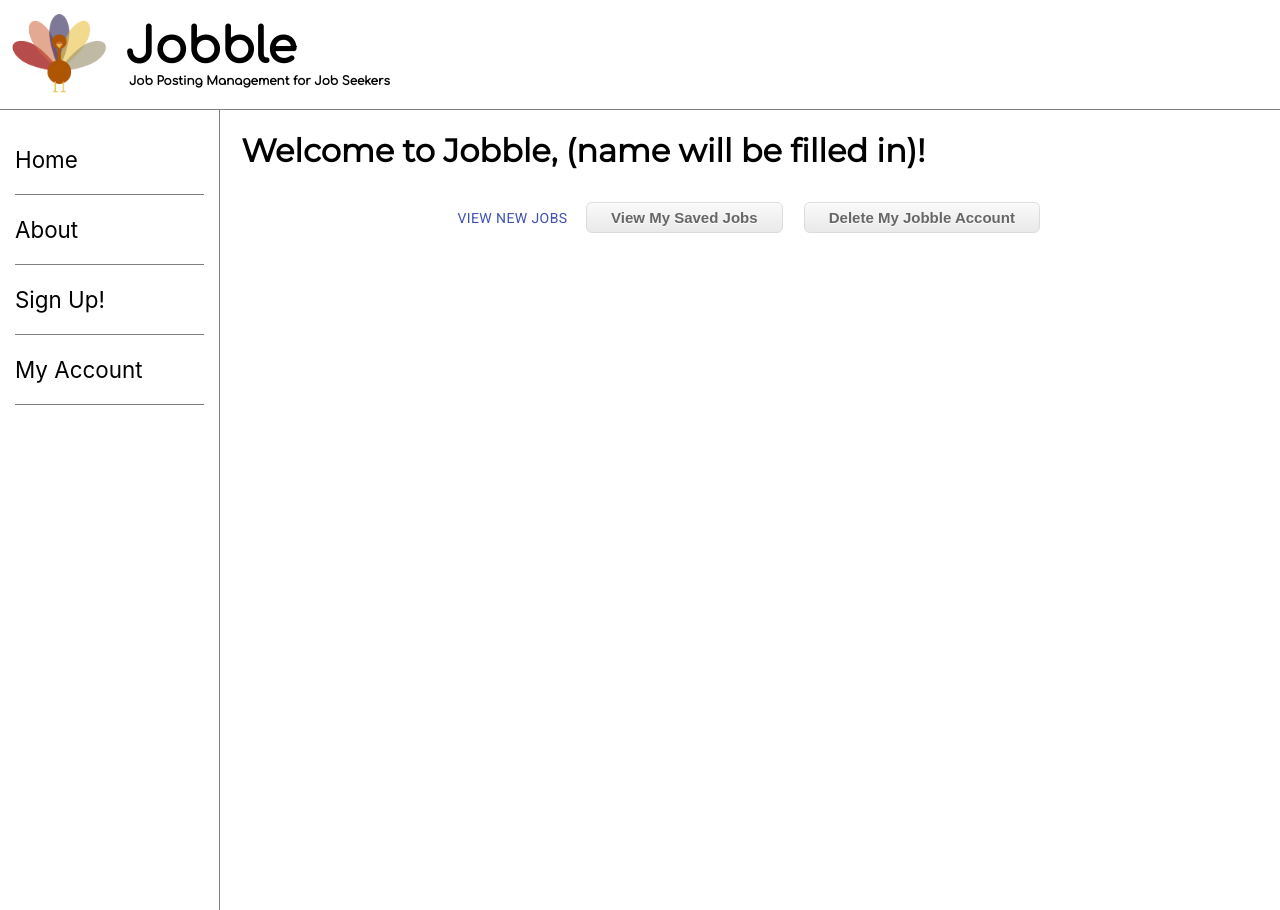
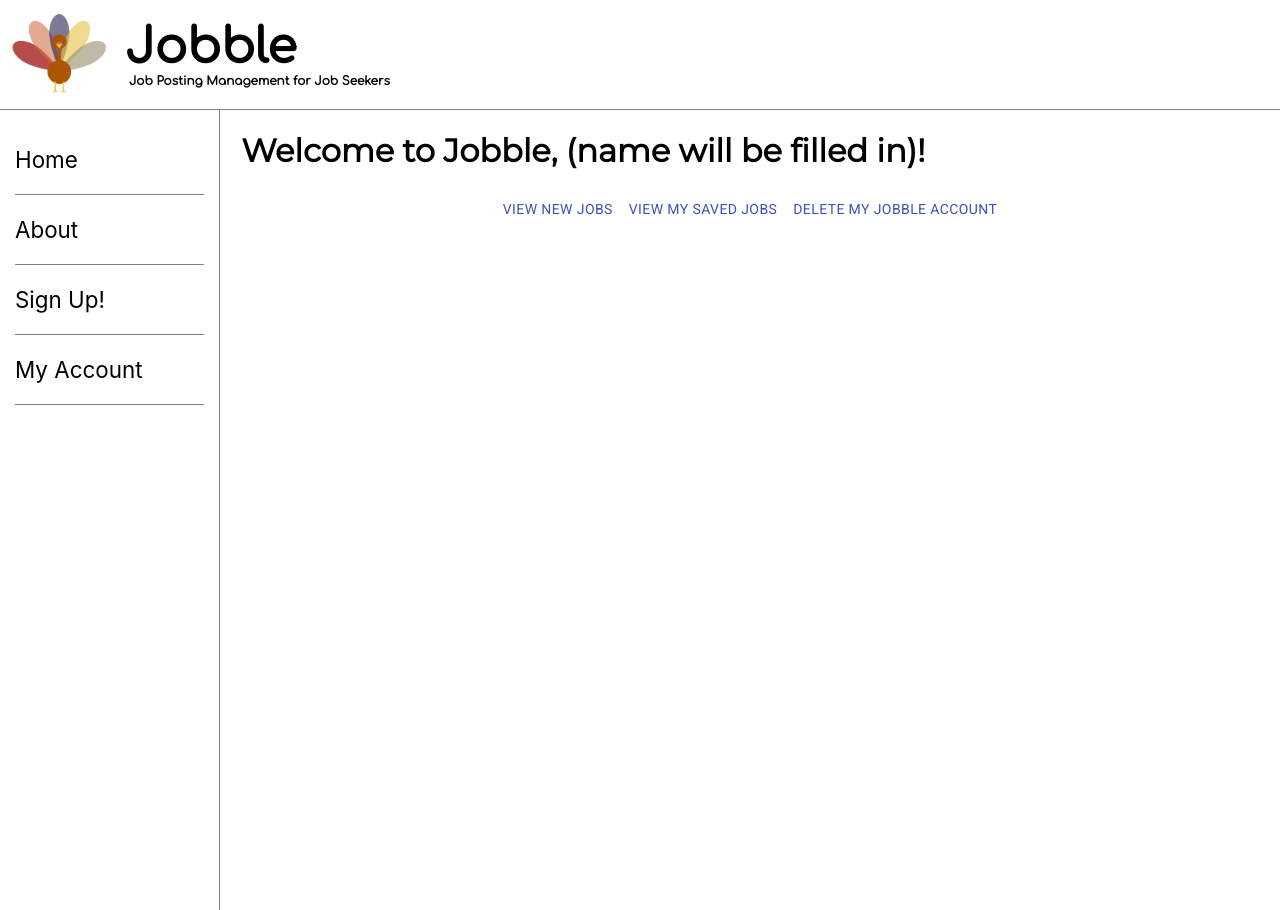
Before and after one commit to javascriptures/jobble-frontend, a React (Create React App) app: page /userhome in a window 1280 px wide. Built offline with nearby package versions, Linux system fonts and the light colour scheme.

Commit message:
Add 'View My Saved Jobs' button and route

```diff
--- a/src/App.js
+++ b/src/App.js
@@ -10,6 +10,7 @@ import UserHome from './Components/UserHome';
 import Login from './Components/Login';
 import SignUp from './Components/SignUp';
 import Jobs from './Components/Jobs';
+import SavedJobs from './Components/SavedJobs';
 import JobContainer from './Components/JobContainer';
 import Goodbye from './Components/Goodbye';
 
@@ -26,6 +27,7 @@ const App = () => {
           <Route exact path="/signup" component={SignUp} />
           <Route exact path="/userhome" component={UserHome} />
           <Route exact path="/review" component={Jobs} />
+          <Route exact path="/savedjobs" component={SavedJobs} />
           <Route exact path="/jobs/:id" component={JobContainer} />
           <Route exact path="/goodbye" component={Goodbye} />
         </Switch>
--- a/src/Components/Jobs.js
+++ b/src/Components/Jobs.js
@@ -5,11 +5,9 @@ import JobContainer from './JobContainer';
 
 const Jobs = props => {
   const [jobs, setJobs] = useState([]);
-  // const [job, setJob] = useState({});
   const [error, setError] = useState(false);
 
   useEffect(() => {
-    // const url = `${APIURL}/jobs/refresh`;
     const url = `${APIURL}/jobs`;
     fetch(url)
       .then(response => response.json())
--- a/src/Components/SavedJobs.js
+++ b/src/Components/SavedJobs.js
@@ -12,8 +12,8 @@ const SavedJobs = props => {
     const url = `${APIURL}/jobs`;
     fetch(url)
       .then(response => response.json())
-      .then(jobs => {
-        setSavedJobs(jobs);
+      .then(savedjobs => {
+        setSavedJobs(savedjobs);
       })
       .catch(error => {
         console.log('Error: ', error);
@@ -25,7 +25,7 @@ const SavedJobs = props => {
 
   // Check if we have our jobs
   // Display "Loading..." if not
-  if (jobs.length === 0) {
+  if (savedjobs.length === 0) {
     return <div>Loading...</div>;
   }
 
@@ -35,7 +35,7 @@ const SavedJobs = props => {
 
   return (
     <ul>
-      {jobs.map(job => (
+      {savedjobs.map(job => (
         <li className="JobLists" key={job._id}>
           <Link to={`jobs/${job._id}`}>
             <Route
--- a/src/Components/UserHome.js
+++ b/src/Components/UserHome.js
@@ -18,12 +18,12 @@ const UserHome = () => {
         <Button color="primary" component={Link} to="/review">
           View New Jobs
         </Button>
-        <button className="UserHomeButton" onClick={viewSavedJobs}>
+        <Button color="primary" component={Link} to="/savedjobs">
           View My Saved Jobs
-        </button>
-        <button className="UserHomeButton" onClick={deleteAccount}>
-          Delete My Jobble Account
-        </button>
+        </Button>
+        <Button color="primary" component={Link} to="/goodbye">
+          Delete my Jobble account
+        </Button>
       </div>
     </>
   );
```
